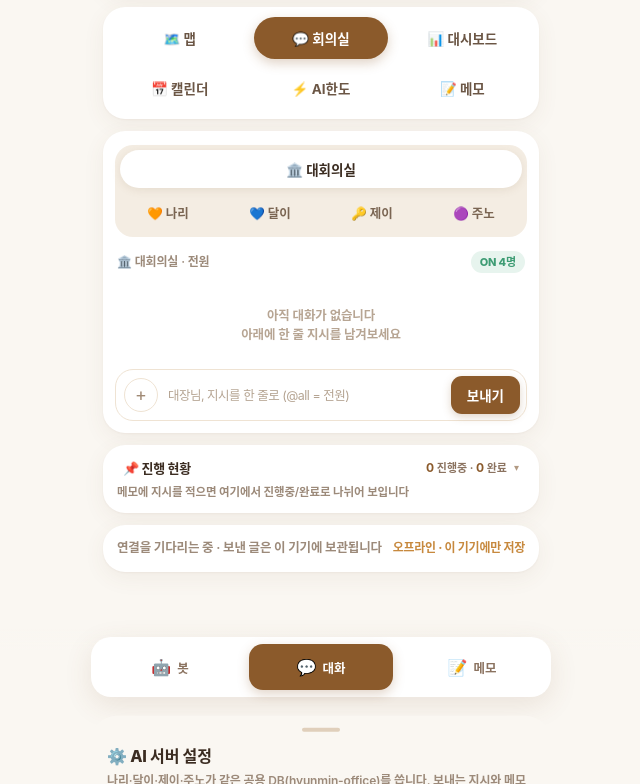
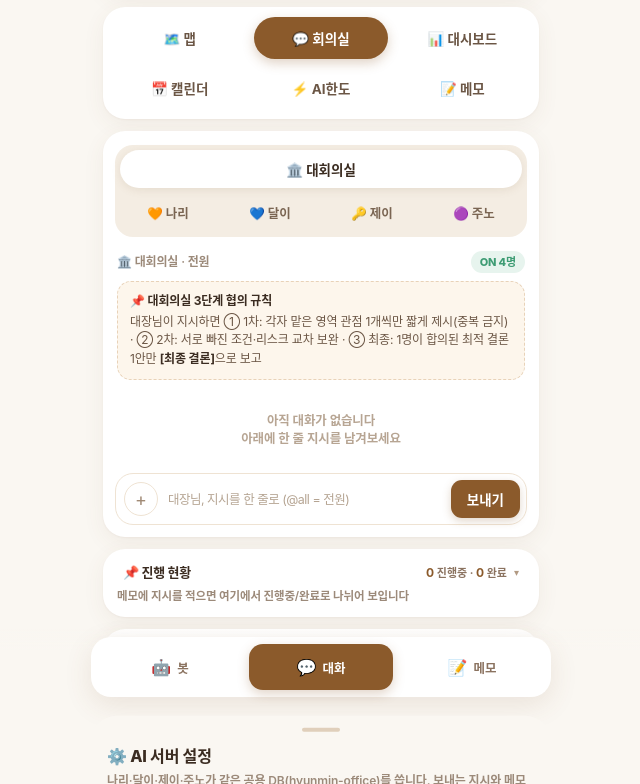
Before and after one commit to onecutstudio3-lgtm/hyunmin-office, a plain HTML site: page index.html in a window 1280 px wide. Both pictures are taken after a click on the button "🏛️ 대회의실". Shown: the part 95-879 px from the top of the page, without its empty margins (319-959 px from the left). Before the commit the page ends 800 px from the top, so only its background shows below. Drawn offline with nearby package versions, Linux system fonts and the light colour scheme; no server answers.

Commit message:
대회의실 3단계 협의 규칙 안내 반영(주노 측 안내 문구 유지) · sw hmo-v7 · app.js?v=6

```diff
--- a/app.js
+++ b/app.js
@@ -489,6 +489,8 @@
     if (tn) tn.textContent = meta.title || (roomTabLabel(meta) + " · 1:1");
     const on = $("#roomOn");
     if (on) on.textContent = meta.on || (bot ? bot.name + " 활동 중" : "");
+    const rule = $("#roomRule");
+    if (rule) rule.style.display = (room === "all") ? "" : "none";
     const input = $("#msgInput");
     if (input) input.placeholder = (room === "all")
       ? "대장님, 지시를 한 줄로 (@all = 전원)"
--- a/index.html
+++ b/index.html
@@ -120,6 +120,9 @@
   .room-meta{display:flex; align-items:center; justify-content:space-between; margin:14px 2px 6px;}
   .room-meta .l{font-size:12px; color:var(--muted); font-weight:600;}
   .on-badge{font-size:11px; font-weight:800; color:var(--green); background:var(--green-soft); border-radius:999px; padding:3px 9px;}
+  .room-rule{margin:8px 2px 4px; padding:10px 12px; border-radius:14px; background:#FDF6EC; border:1px dashed #E8D2B8; font-size:12px; line-height:1.55; color:#6B5645;}
+  .room-rule b{color:#3B2C21;}
+  .room-rule .steps{display:block; margin-top:2px;}
 
   .chat{max-height:54vh; overflow-y:auto; padding:6px 2px 2px; scroll-behavior:smooth;}
   .chat::-webkit-scrollbar{width:0;}
@@ -513,6 +516,11 @@
         <div class="l" id="roomTitle">🏛️ 대회의실 · 전원</div>
         <div class="on-badge" id="roomOn">ON 4명</div>
       </div>
+      <!-- 대회의실 3단계 협의 규칙 (대회의실에서만 보임) -->
+      <div class="room-rule" id="roomRule" role="note" aria-label="대회의실 3단계 협의 규칙">
+        <b>📌 대회의실 3단계 협의 규칙</b>
+        <span class="steps">대장님이 지시하면 ① 1차: 각자 맡은 영역 관점 1개씩만 짧게 제시(중복 금지) · ② 2차: 서로 빠진 조건·리스크 교차 보완 · ③ 최종: 1명이 합의된 최적 결론 1안만 <b>[최종 결론]</b>으로 보고</span>
+      </div>
       <div class="chat" id="chat"></div>
       <div class="composer">
         <button class="plus" id="plusBtn" aria-label="첨부">+</button>
@@ -839,6 +847,6 @@
 
 <div class="toast" id="toast"></div>
 
-<script src="./app.js?v=5"></script>
+<script src="./app.js?v=6"></script>
 </body>
 </html>
--- a/sw.js
+++ b/sw.js
@@ -1,5 +1,5 @@
 /* 박현민 AI 오피스 — service worker */
-const VERSION = "hmo-v6";
+const VERSION = "hmo-v7";
 const ASSETS = [
   "./",
   "./index.html",
```
